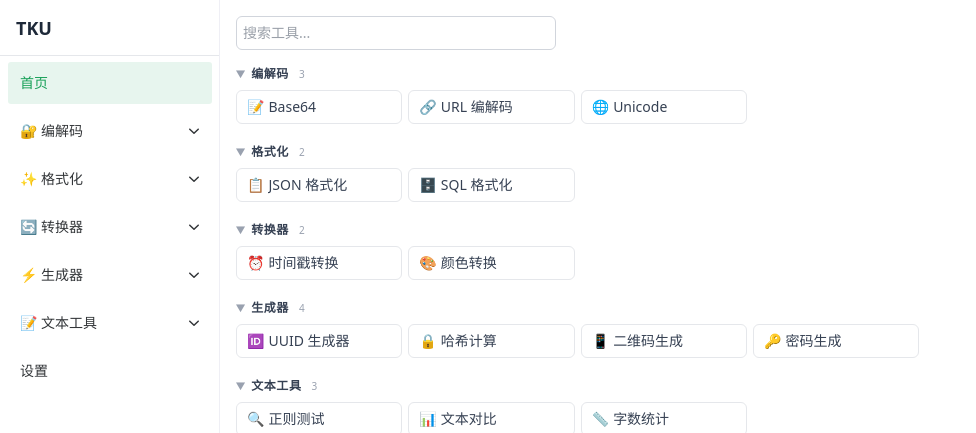
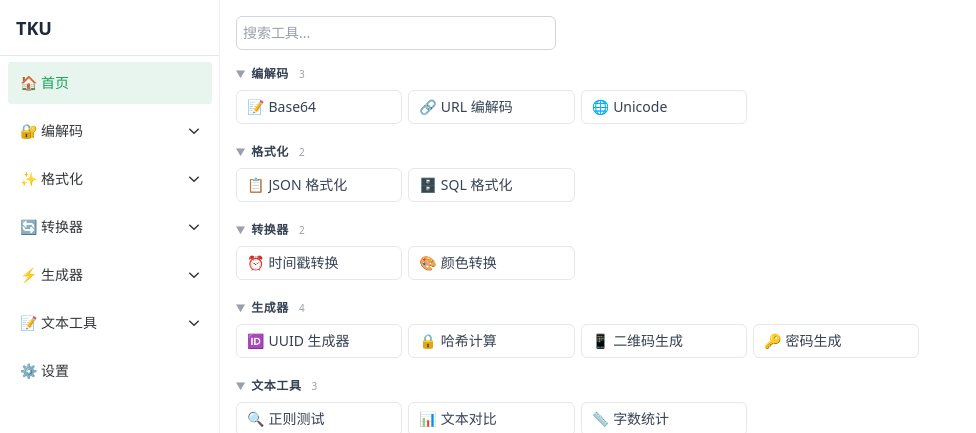
Before and after one commit to wcdlan/t-knit-utensil, a Vue app: page / in a window 1280 px wide. Shown: the top 433 px of the page, without its empty margins (0-976 px from the left). Built offline with nearby package versions, Linux system fonts and the light colour scheme; no server answers.

Commit message:
style(menu): 添加菜单项图标增强视觉效果
- 在首页菜单项前添加房屋图标
- 在设置菜单项前添加齿轮图标
- 保持原有的工具组图标显示逻辑不变
- 提升菜单项的视觉识别度和用户体验

```diff
--- a/src/App.vue
+++ b/src/App.vue
@@ -12,7 +12,7 @@ const expandedKeys = ref<string[]>([])
 onMounted(() => loadConfig())
 
 const menuOptions = computed<MenuOption[]>(() => [
-  {label: '首页', key: 'home'},
+  {label: '🏠 首页', key: 'home'},
   ...toolGroups.map((g) => ({
     label: g.icon + ' ' + g.name,
     key: g.id,
@@ -21,7 +21,7 @@ const menuOptions = computed<MenuOption[]>(() => [
       key: '/tool/' + t.id,
     })),
   })),
-  {label: '设置', key: 'settings'},
+  {label: '⚙️ 设置', key: 'settings'},
 ])
 
 const activeKey = computed(() => {
```
